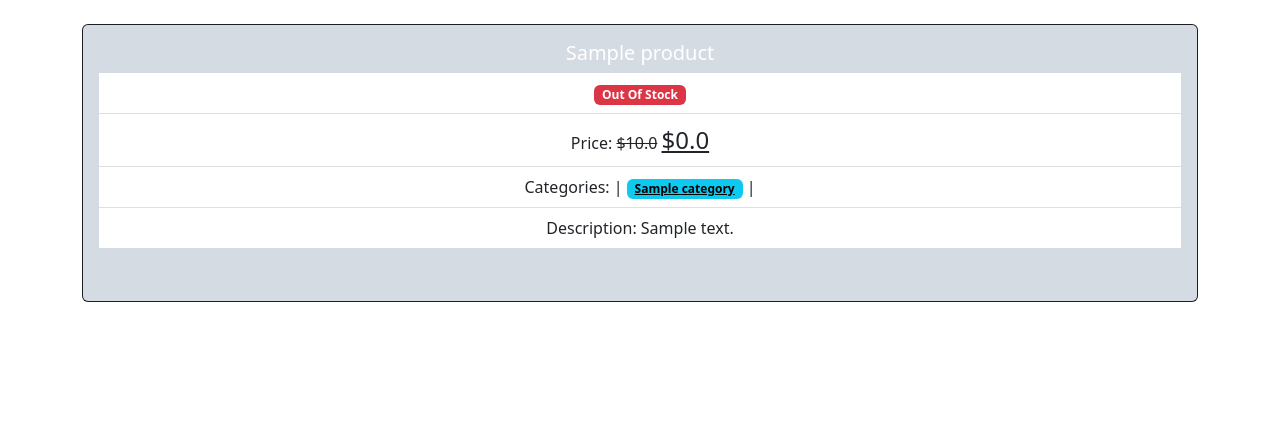
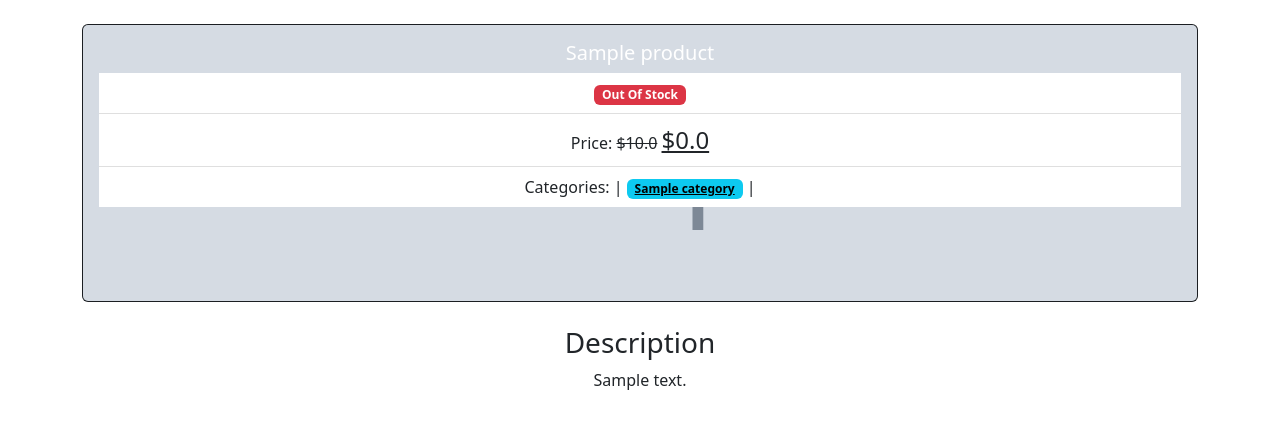
Before and after one commit to kysiolena/CozyShop, a Django app: a page that uses project/catalog/templates/catalog/product.html in a window 1280 px wide. Shown: the part 56-485 px from the top of the page. Run offline with Django 5.2, Linux system fonts and the light colour scheme; tables that the repository leaves empty hold one stand-in row (values such as "Sample post"); grey boxes marked "Sample" are stand-in pictures.

Commit message:
Update product page markup

```diff
--- a/project/catalog/templates/catalog/product.html
+++ b/project/catalog/templates/catalog/product.html
@@ -40,15 +40,26 @@
                                 </a> |
                             {% endfor %}
                         </li>
-                        {% if product.description %}
-                            <li class="list-group-item">
-                                Description: {{ product.description }}
-                            </li>
-                        {% endif %}
+
                     </ul>
 
                 </div>
             </div>
+
         </div>
     </div>
+    <div class="row mt-4">
+        <div class="col-2"></div>
+        <div class="col-8">
+            {% if product.description %}
+                <h3>
+                    Description
+                </h3>
+                <p>
+                    {{ product.description }}
+                </p>
+            {% endif %}
+        </div>
+        <div class="col-2"></div>
+    </div>
 {% endblock %}
```
